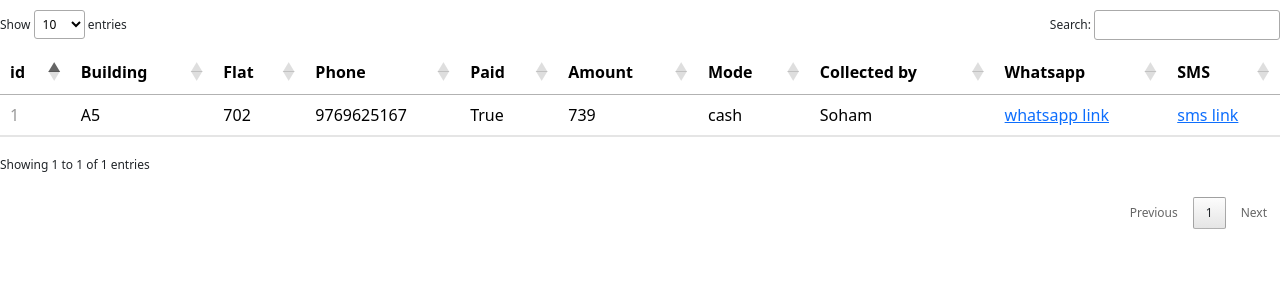
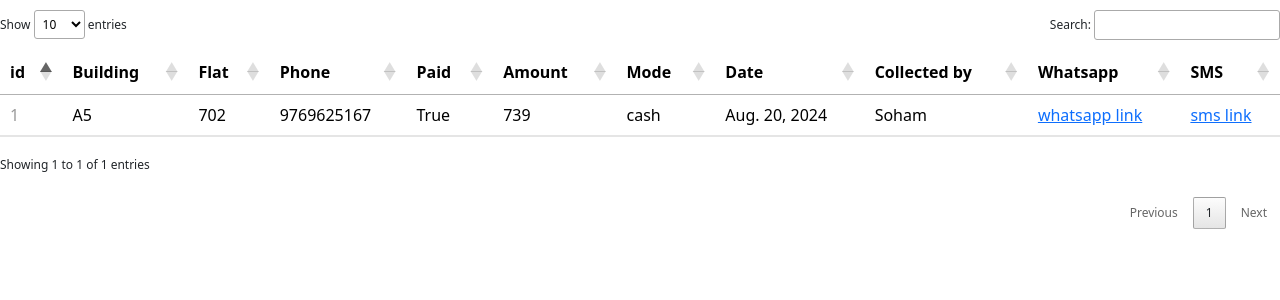
Before and after one commit to sohamgada95/DonationProject, a Django app: page /donations/ in a window 1280 px wide. Shown: the part 53-353 px from the top of the page. Run offline with Django 5.2, Linux system fonts and the light colour scheme; a user stored in the database is signed in; data comes from the database, SQL or seed files in the repository; both versions use the stored data as it was after the commit; some libraries are stand-ins or nearby versions.

Commit message:
Add date to the whole thing and some other changes

```diff
--- a/donations/models.py
+++ b/donations/models.py
@@ -1,5 +1,6 @@
 import uuid
 from django.db import models
+from django.utils import timezone
 from django.contrib.auth.models import User
 
 class Donation(models.Model):
@@ -12,6 +13,7 @@ class Donation(models.Model):
     committee_member = models.ForeignKey(User, on_delete=models.SET_NULL, null=True)
 
     receipt_token = models.CharField(max_length=32, unique=True, blank=True)
+    date = models.DateField(default=timezone.now)
 
     def save(self, *args, **kwargs):
         if not self.receipt_token:
--- a/donations/templates/donations/donations.html
+++ b/donations/templates/donations/donations.html
@@ -27,6 +27,7 @@
                 <th>Paid</th>
                 <th>Amount</th>
                 <th>Mode</th>
+		<th>Date</th>
                 <th>Collected by</th>
 		<th>Whatsapp</th>
 		<th>SMS</th>
@@ -46,6 +47,7 @@
                     {% endif %}
                     <td>{{ donation.amount }}</td>
                     <td>{{ donation.mode }}</td>
+		    <td>{{ donation.date }}</td>
                     <td>{{ donation.committee_member.username }}</td>
 		    {% if donation.amount_paid %}
 		    	<td><a href="https://api.whatsapp.com/send?phone={{ donation.phone_number }}&text=https://www.vikasyouthmandal.co.in/receipt/{{ donation.receipt_token }}">whatsapp link</a></td>
--- a/donations/templates/donations/generate_receipt.html
+++ b/donations/templates/donations/generate_receipt.html
@@ -39,6 +39,7 @@
                 <small>Receipt number: 0{{ donation.id }}</small>
                 <h2>Amount of ₹{{ donation.amount }} received with thanks from:</h2>
                 <h1>{{ donation.building }} - {{ donation.flat_number }}</h1>
+		<p>On Date: {{ donation.date }}</p>
                 <div class="thankyou_text">
                     <p>Vikas Youth Mandal thanks you for your generous donation for <b>Ganesh Utsav 2024.</b></p>
                     <small>This e-receipt is digitally signed and is an attempt by the Vikas Youth Mandal<br>towards a greener environment by saving paper</small>
```
Also changed, not shown: DonationProject/settings.py (+6 -2 lines), db.sqlite3, donations/migrations/0007_donation_date.py (added).
